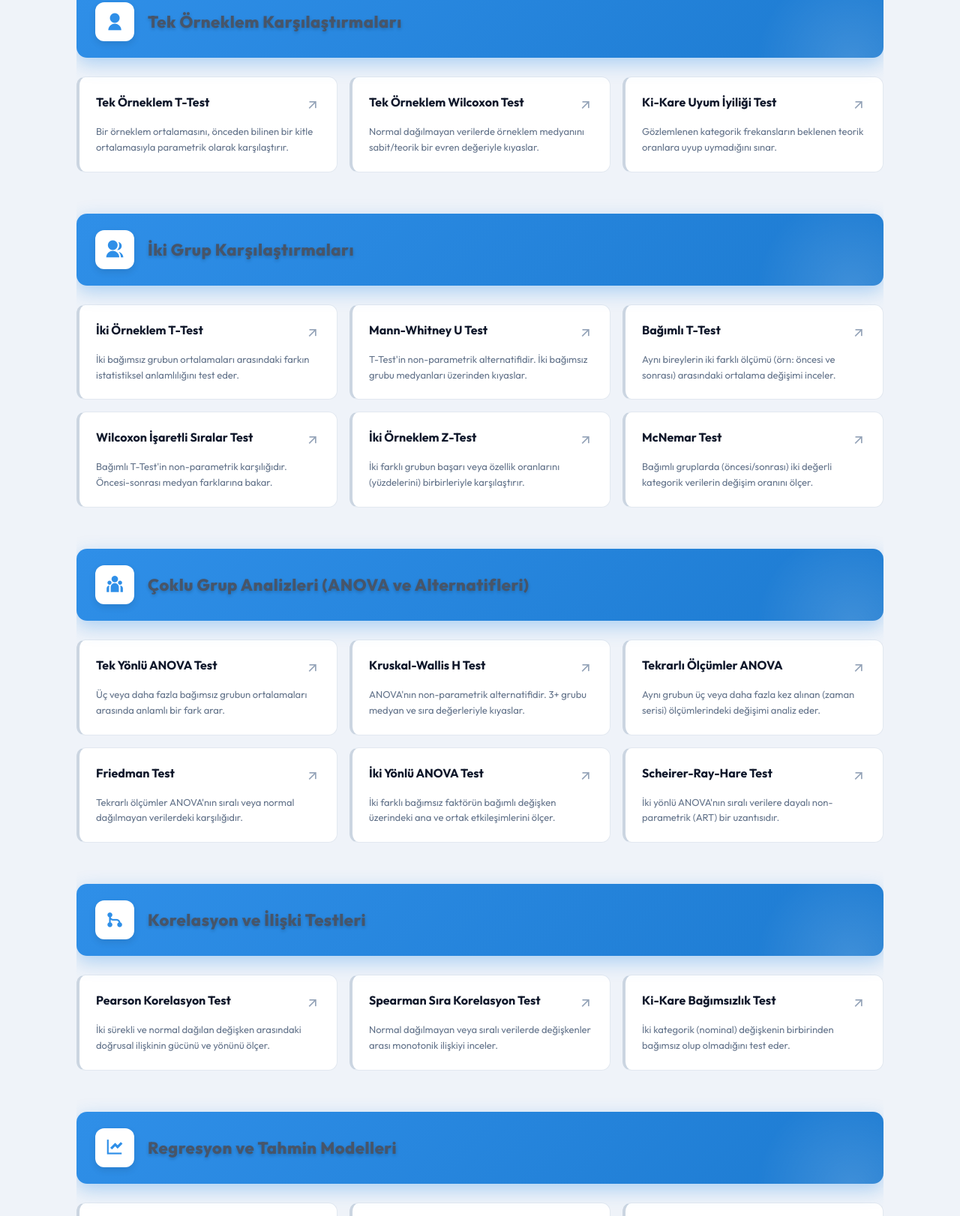
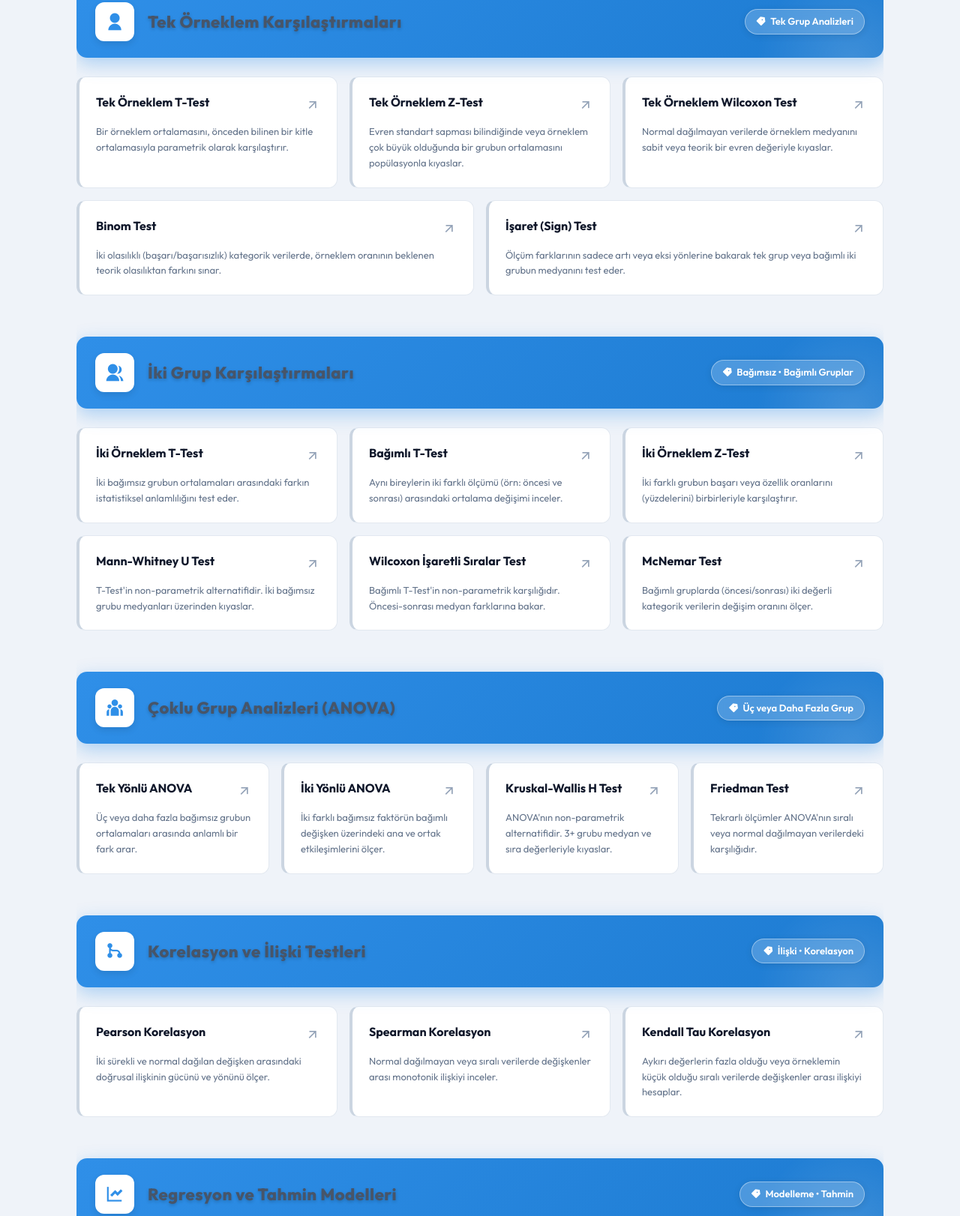
Before and after one commit to RYOOKENZI/statlabseu-html, a website: page index.html in a window 1280 px wide. Shown: the part 819-2441 px from the top of the page at 75% size. Drawn offline with Linux system fonts and the light colour scheme.

Commit message:
index.html

```diff
--- a/index.html
+++ b/index.html
@@ -166,7 +166,7 @@
         /* --- TEK TİP PARLAK KATEGORİ BAŞLIKLARI (MAVİ) --- */
         .cat-banner {
             padding: 22px 25px; border-radius: 14px; margin-top: 55px; margin-bottom: 25px;
-            color: white; display: flex; align-items: center; gap: 18px; position: relative; overflow: hidden;
+            color: white; display: flex; align-items: center; flex-wrap: wrap; gap: 18px; position: relative; overflow: hidden;
             background: linear-gradient(135deg, #2f8fe8, #1d7bd1);
             box-shadow: 0 8px 25px rgba(47, 143, 232, 0.35);
         }
@@ -181,6 +181,25 @@
             box-shadow: 0 4px 10px rgba(0,0,0,0.1);
         }
         .cat-title { font-size: 22px; font-weight: 800; margin-bottom: 0; text-shadow: 0 2px 4px rgba(0,0,0,0.2); letter-spacing: 0.5px; }
+
+        /* --- YENİ EKLENEN: ETİKET (TAG) TASARIMI --- */
+        .cat-tag {
+            background: rgba(255, 255, 255, 0.2);
+            color: #ffffff;
+            font-size: 13px;
+            font-weight: 600;
+            padding: 6px 14px;
+            border-radius: 50px;
+            margin-left: auto;
+            border: 1px solid rgba(255, 255, 255, 0.4);
+            backdrop-filter: blur(4px);
+            white-space: nowrap;
+            display: inline-flex;
+            align-items: center;
+            gap: 6px;
+            box-shadow: 0 2px 10px rgba(0,0,0,0.1);
+            z-index: 2;
+        }
 
         /* --- YENİ STANDART TEST KARTLARI (TİKSİZ) --- */
         .test-card {
@@ -201,6 +220,11 @@
         .test-card:hover .test-icon { color: #2f8fe8; transform: translateX(3px); }
 
         .test-desc { font-size: 13px; color: #64748b; line-height: 1.6; margin-bottom: 0; }
+
+        /* --- MOBİL UYUM (RESPONSIVE) --- */
+        @media (max-width: 768px) {
+            .cat-tag { margin-left: 0; margin-top: 5px; font-size: 12px; }
+        }
 
         /* --- GECE MODU CSS --- */
         html.dark-mode, html.dark-mode body { background-color: #0f172a !important; color: #f8fafc !important; }
@@ -330,9 +354,11 @@
                     </div>
                 </div>
 
+                <!-- 1. KATEGORİ -->
                 <div class="cat-banner">
                     <div class="cat-icon-box"><i class="ri-shield-check-fill"></i></div>
-                    <h3 class="cat-title">Varsayım Kontrolleri (Normallik ve Varyans)</h3>
+                    <h3 class="cat-title">Varsayım Kontrolleri</h3>
+                    <span class="cat-tag"><i class="ri-price-tag-3-fill"></i> Normallik • Varyans</span>
                 </div>
                 <div class="row g-3">
                     <div class="col-md-6 col-lg-3">
@@ -343,7 +369,7 @@
                     </div>
                     <div class="col-md-6 col-lg-3">
                         <a href="ks-lilliefors-test.html" class="test-card">
-                            <div class="test-header"><h5 class="test-title">Kolmogorov-Smirnov & Lilliefors Test</h5><i class="test-icon ri-arrow-right-up-line"></i></div>
+                            <div class="test-header"><h5 class="test-title">Kolmogorov-Smirnov & Lilliefors</h5><i class="test-icon ri-arrow-right-up-line"></i></div>
                             <p class="test-desc">Büyük örneklemlerde (n>50) verinin belirli bir teorik dağılıma uyumunu ölçer.</p>
                         </a>
                     </div>
@@ -355,15 +381,17 @@
                     </div>
                     <div class="col-md-6 col-lg-3">
                         <a href="f-test.html" class="test-card">
-                            <div class="test-header"><h5 class="test-title">F-Test</h5><i class="test-icon ri-arrow-right-up-line"></i></div>
+                            <div class="test-header"><h5 class="test-title">F Test</h5><i class="test-icon ri-arrow-right-up-line"></i></div>
                             <p class="test-desc">Sadece iki grubun varyanslarının birbirine eşit olup olmadığını parametrik olarak sınar.</p>
                         </a>
                     </div>
                 </div>
 
+                <!-- 2. KATEGORİ -->
                 <div class="cat-banner">
                     <div class="cat-icon-box"><i class="ri-user-fill"></i></div>
                     <h3 class="cat-title">Tek Örneklem Karşılaştırmaları</h3>
+                    <span class="cat-tag"><i class="ri-price-tag-3-fill"></i> Tek Grup Analizleri</span>
                 </div>
                 <div class="row g-3">
                     <div class="col-md-6 col-lg-4">
@@ -373,22 +401,36 @@
                         </a>
                     </div>
                     <div class="col-md-6 col-lg-4">
-                        <a href="tek-orneklem-wilcoxon-test.html" class="test-card">
-                            <div class="test-header"><h5 class="test-title">Tek Örneklem Wilcoxon Test</h5><i class="test-icon ri-arrow-right-up-line"></i></div>
-                            <p class="test-desc">Normal dağılmayan verilerde örneklem medyanını sabit/teorik bir evren değeriyle kıyaslar.</p>
+                        <a href="tek-orneklem-z-test.html" class="test-card">
+                            <div class="test-header"><h5 class="test-title">Tek Örneklem Z-Test</h5><i class="test-icon ri-arrow-right-up-line"></i></div>
+                            <p class="test-desc">Evren standart sapması bilindiğinde veya örneklem çok büyük olduğunda bir grubun ortalamasını popülasyonla kıyaslar.</p>
                         </a>
                     </div>
                     <div class="col-md-6 col-lg-4">
-                        <a href="ki-kare-uyum-test.html" class="test-card">
-                            <div class="test-header"><h5 class="test-title">Ki-Kare Uyum İyiliği Test</h5><i class="test-icon ri-arrow-right-up-line"></i></div>
-                            <p class="test-desc">Gözlemlenen kategorik frekansların beklenen teorik oranlara uyup uymadığını sınar.</p>
+                        <a href="tek-orneklem-wilcoxon-test.html" class="test-card">
+                            <div class="test-header"><h5 class="test-title">Tek Örneklem Wilcoxon Test</h5><i class="test-icon ri-arrow-right-up-line"></i></div>
+                            <p class="test-desc">Normal dağılmayan verilerde örneklem medyanını sabit veya teorik bir evren değeriyle kıyaslar.</p>
+                        </a>
+                    </div>
+                    <div class="col-md-6 col-lg-6">
+                        <a href="binom-test.html" class="test-card">
+                            <div class="test-header"><h5 class="test-title">Binom Test</h5><i class="test-icon ri-arrow-right-up-line"></i></div>
+                            <p class="test-desc">İki olasılıklı (başarı/başarısızlık) kategorik verilerde, örneklem oranının beklenen teorik olasılıktan farkını sınar.</p>
+                        </a>
+                    </div>
+                    <div class="col-md-6 col-lg-6">
+                        <a href="isaret-testi.html" class="test-card">
+                            <div class="test-header"><h5 class="test-title">İşaret (Sign) Test</h5><i class="test-icon ri-arrow-right-up-line"></i></div>
+                            <p class="test-desc">Ölçüm farklarının sadece artı veya eksi yönlerine bakarak tek grup veya bağımlı iki grubun medyanını test eder.</p>
                         </a>
                     </div>
                 </div>
 
+                <!-- 3. KATEGORİ -->
                 <div class="cat-banner">
                     <div class="cat-icon-box"><i class="ri-group-fill"></i></div>
                     <h3 class="cat-title">İki Grup Karşılaştırmaları</h3>
+                    <span class="cat-tag"><i class="ri-price-tag-3-fill"></i> Bağımsız • Bağımlı Gruplar</span>
                 </div>
                 <div class="row g-3">
                     <div class="col-md-6 col-lg-4">
@@ -398,27 +440,27 @@
                         </a>
                     </div>
                     <div class="col-md-6 col-lg-4">
+                        <a href="bagimli-t-test.html" class="test-card">
+                            <div class="test-header"><h5 class="test-title">Bağımlı T-Test</h5><i class="test-icon ri-arrow-right-up-line"></i></div>
+                            <p class="test-desc">Aynı bireylerin iki farklı ölçümü (örn: öncesi ve sonrası) arasındaki ortalama değişimi inceler.</p>
+                        </a>
+                    </div>
+                    <div class="col-md-6 col-lg-4">
+                        <a href="iki-orneklem-z-test.html" class="test-card">
+                            <div class="test-header"><h5 class="test-title">İki Örneklem Z-Test</h5><i class="test-icon ri-arrow-right-up-line"></i></div>
+                            <p class="test-desc">İki farklı grubun başarı veya özellik oranlarını (yüzdelerini) birbirleriyle karşılaştırır.</p>
+                        </a>
+                    </div>
+                    <div class="col-md-6 col-lg-4">
                         <a href="mann-whitney-u-test.html" class="test-card">
                             <div class="test-header"><h5 class="test-title">Mann-Whitney U Test</h5><i class="test-icon ri-arrow-right-up-line"></i></div>
                             <p class="test-desc">T-Test'in non-parametrik alternatifidir. İki bağımsız grubu medyanları üzerinden kıyaslar.</p>
                         </a>
                     </div>
                     <div class="col-md-6 col-lg-4">
-                        <a href="bagimli-t-test.html" class="test-card">
-                            <div class="test-header"><h5 class="test-title">Bağımlı T-Test</h5><i class="test-icon ri-arrow-right-up-line"></i></div>
-                            <p class="test-desc">Aynı bireylerin iki farklı ölçümü (örn: öncesi ve sonrası) arasındaki ortalama değişimi inceler.</p>
-                        </a>
-                    </div>
-                    <div class="col-md-6 col-lg-4">
                         <a href="wilcoxon-isaretli-siralar-test.html" class="test-card">
                             <div class="test-header"><h5 class="test-title">Wilcoxon İşaretli Sıralar Test</h5><i class="test-icon ri-arrow-right-up-line"></i></div>
                             <p class="test-desc">Bağımlı T-Test'in non-parametrik karşılığıdır. Öncesi-sonrası medyan farklarına bakar.</p>
-                        </a>
-                    </div>
-                    <div class="col-md-6 col-lg-4">
-                        <a href="iki-orneklem-z-test.html" class="test-card">
-                            <div class="test-header"><h5 class="test-title">İki Örneklem Z-Test</h5><i class="test-icon ri-arrow-right-up-line"></i></div>
-                            <p class="test-desc">İki farklı grubun başarı veya özellik oranlarını (yüzdelerini) birbirleriyle karşılaştırır.</p>
                         </a>
                     </div>
                     <div class="col-md-6 col-lg-4">
@@ -429,77 +471,71 @@
                     </div>
                 </div>
 
+                <!-- 4. KATEGORİ -->
                 <div class="cat-banner">
                     <div class="cat-icon-box"><i class="ri-team-fill"></i></div>
-                    <h3 class="cat-title">Çoklu Grup Analizleri (ANOVA ve Alternatifleri)</h3>
+                    <h3 class="cat-title">Çoklu Grup Analizleri (ANOVA)</h3>
+                    <span class="cat-tag"><i class="ri-price-tag-3-fill"></i> Üç veya Daha Fazla Grup</span>
                 </div>
                 <div class="row g-3">
-                    <div class="col-md-6 col-lg-4">
+                    <div class="col-md-6 col-lg-3">
                         <a href="tek-yonlu-anova.html" class="test-card">
-                            <div class="test-header"><h5 class="test-title">Tek Yönlü ANOVA Test</h5><i class="test-icon ri-arrow-right-up-line"></i></div>
+                            <div class="test-header"><h5 class="test-title">Tek Yönlü ANOVA</h5><i class="test-icon ri-arrow-right-up-line"></i></div>
                             <p class="test-desc">Üç veya daha fazla bağımsız grubun ortalamaları arasında anlamlı bir fark arar.</p>
                         </a>
                     </div>
-                    <div class="col-md-6 col-lg-4">
+                    <div class="col-md-6 col-lg-3">
+                        <a href="iki-yonlu-anova.html" class="test-card">
+                            <div class="test-header"><h5 class="test-title">İki Yönlü ANOVA</h5><i class="test-icon ri-arrow-right-up-line"></i></div>
+                            <p class="test-desc">İki farklı bağımsız faktörün bağımlı değişken üzerindeki ana ve ortak etkileşimlerini ölçer.</p>
+                        </a>
+                    </div>
+                    <div class="col-md-6 col-lg-3">
                         <a href="kruskal-wallis-test.html" class="test-card">
                             <div class="test-header"><h5 class="test-title">Kruskal-Wallis H Test</h5><i class="test-icon ri-arrow-right-up-line"></i></div>
                             <p class="test-desc">ANOVA'nın non-parametrik alternatifidir. 3+ grubu medyan ve sıra değerleriyle kıyaslar.</p>
                         </a>
                     </div>
-                    <div class="col-md-6 col-lg-4">
-                        <a href="tekrarli-olcumler-anova.html" class="test-card">
-                            <div class="test-header"><h5 class="test-title">Tekrarlı Ölçümler ANOVA</h5><i class="test-icon ri-arrow-right-up-line"></i></div>
-                            <p class="test-desc">Aynı grubun üç veya daha fazla kez alınan (zaman serisi) ölçümlerindeki değişimi analiz eder.</p>
-                        </a>
-                    </div>
-                    <div class="col-md-6 col-lg-4">
+                    <div class="col-md-6 col-lg-3">
                         <a href="friedman-test.html" class="test-card">
                             <div class="test-header"><h5 class="test-title">Friedman Test</h5><i class="test-icon ri-arrow-right-up-line"></i></div>
                             <p class="test-desc">Tekrarlı ölçümler ANOVA'nın sıralı veya normal dağılmayan verilerdeki karşılığıdır.</p>
                         </a>
                     </div>
-                    <div class="col-md-6 col-lg-4">
-                        <a href="iki-yonlu-anova.html" class="test-card">
-                            <div class="test-header"><h5 class="test-title">İki Yönlü ANOVA Test</h5><i class="test-icon ri-arrow-right-up-line"></i></div>
-                            <p class="test-desc">İki farklı bağımsız faktörün bağımlı değişken üzerindeki ana ve ortak etkileşimlerini ölçer.</p>
-                        </a>
-                    </div>
-                    <div class="col-md-6 col-lg-4">
-                        <a href="scheirer-ray-hare-test.html" class="test-card">
-                            <div class="test-header"><h5 class="test-title">Scheirer-Ray-Hare Test</h5><i class="test-icon ri-arrow-right-up-line"></i></div>
-                            <p class="test-desc">İki yönlü ANOVA'nın sıralı verilere dayalı non-parametrik (ART) bir uzantısıdır.</p>
-                        </a>
-                    </div>
                 </div>
 
+                <!-- 5. KATEGORİ -->
                 <div class="cat-banner">
                     <div class="cat-icon-box"><i class="ri-git-merge-fill"></i></div>
                     <h3 class="cat-title">Korelasyon ve İlişki Testleri</h3>
+                    <span class="cat-tag"><i class="ri-price-tag-3-fill"></i> İlişki • Korelasyon</span>
                 </div>
                 <div class="row g-3">
                     <div class="col-md-6 col-lg-4">
                         <a href="pearson-korelasyon-test.html" class="test-card">
-                            <div class="test-header"><h5 class="test-title">Pearson Korelasyon Test</h5><i class="test-icon ri-arrow-right-up-line"></i></div>
+                            <div class="test-header"><h5 class="test-title">Pearson Korelasyon</h5><i class="test-icon ri-arrow-right-up-line"></i></div>
                             <p class="test-desc">İki sürekli ve normal dağılan değişken arasındaki doğrusal ilişkinin gücünü ve yönünü ölçer.</p>
                         </a>
                     </div>
                     <div class="col-md-6 col-lg-4">
                         <a href="spearman-korelasyon-test.html" class="test-card">
-                            <div class="test-header"><h5 class="test-title">Spearman Sıra Korelasyon Test</h5><i class="test-icon ri-arrow-right-up-line"></i></div>
+                            <div class="test-header"><h5 class="test-title">Spearman Korelasyon</h5><i class="test-icon ri-arrow-right-up-line"></i></div>
                             <p class="test-desc">Normal dağılmayan veya sıralı verilerde değişkenler arası monotonik ilişkiyi inceler.</p>
                         </a>
                     </div>
                     <div class="col-md-6 col-lg-4">
-                        <a href="ki-kare-bagimsizlik-test.html" class="test-card">
-                            <div class="test-header"><h5 class="test-title">Ki-Kare Bağımsızlık Test</h5><i class="test-icon ri-arrow-right-up-line"></i></div>
-                            <p class="test-desc">İki kategorik (nominal) değişkenin birbirinden bağımsız olup olmadığını test eder.</p>
+                        <a href="kendall-tau-korelasyon.html" class="test-card">
+                            <div class="test-header"><h5 class="test-title">Kendall Tau Korelasyon</h5><i class="test-icon ri-arrow-right-up-line"></i></div>
+                            <p class="test-desc">Aykırı değerlerin fazla olduğu veya örneklemin küçük olduğu sıralı verilerde değişkenler arası ilişkiyi hesaplar.</p>
                         </a>
                     </div>
                 </div>
 
+                <!-- 6. KATEGORİ -->
                 <div class="cat-banner">
                     <div class="cat-icon-box"><i class="ri-line-chart-fill"></i></div>
                     <h3 class="cat-title">Regresyon ve Tahmin Modelleri</h3>
+                    <span class="cat-tag"><i class="ri-price-tag-3-fill"></i> Modelleme • Tahmin</span>
                 </div>
                 <div class="row g-3">
                     <div class="col-md-6 col-lg-4">
@@ -520,23 +556,13 @@
                             <p class="test-desc">İki sonuçlu (Evet/Hayır) bir olayın gerçekleşme olasılığını bağımsız faktörlerle modeller.</p>
                         </a>
                     </div>
-                    <div class="col-md-6 col-lg-4">
-                        <a href="poisson-regresyon.html" class="test-card">
-                            <div class="test-header"><h5 class="test-title">Poisson Regresyon</h5><i class="test-icon ri-arrow-right-up-line"></i></div>
-                            <p class="test-desc">Belirli bir zaman diliminde veya alanda gerçekleşen nadir olayların frekansını tahmin eder.</p>
-                        </a>
-                    </div>
-                    <div class="col-md-6 col-lg-4">
-                        <a href="hosmer-lemeshow-test.html" class="test-card">
-                            <div class="test-header"><h5 class="test-title">Hosmer-Lemeshow Test</h5><i class="test-icon ri-arrow-right-up-line"></i></div>
-                            <p class="test-desc">Lojistik regresyon modellerinin elde edilen gerçek verilere ne kadar iyi uyduğunu değerlendirir.</p>
-                        </a>
-                    </div>
                 </div>
 
+                <!-- 7. KATEGORİ -->
                 <div class="cat-banner">
                     <div class="cat-icon-box"><i class="ri-heart-pulse-fill"></i></div>
                     <h3 class="cat-title">Sağkalım (Survival) Modelleri</h3>
+                    <span class="cat-tag"><i class="ri-price-tag-3-fill"></i> Yaşam Süresi • Risk Analizi</span>
                 </div>
                 <div class="row g-3 mb-5">
                     <div class="col-md-6 col-lg-4">
@@ -553,7 +579,7 @@
                     </div>
                     <div class="col-md-6 col-lg-4">
                         <a href="cox-regresyon.html" class="test-card">
-                            <div class="test-header"><h5 class="test-title">Cox Regresyon Test</h5><i class="test-icon ri-arrow-right-up-line"></i></div>
+                            <div class="test-header"><h5 class="test-title">Cox Regresyonu</h5><i class="test-icon ri-arrow-right-up-line"></i></div>
                             <p class="test-desc">Çeşitli faktörlerin (yaş, cinsiyet vb.) sağkalım süresi üzerindeki risk etkisini analiz eder.</p>
                         </a>
                     </div>
```
